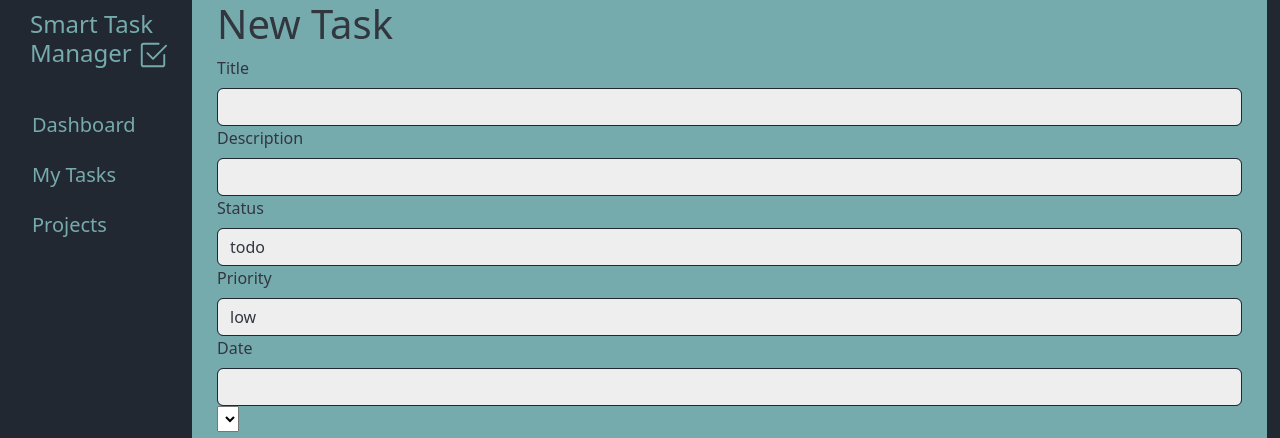
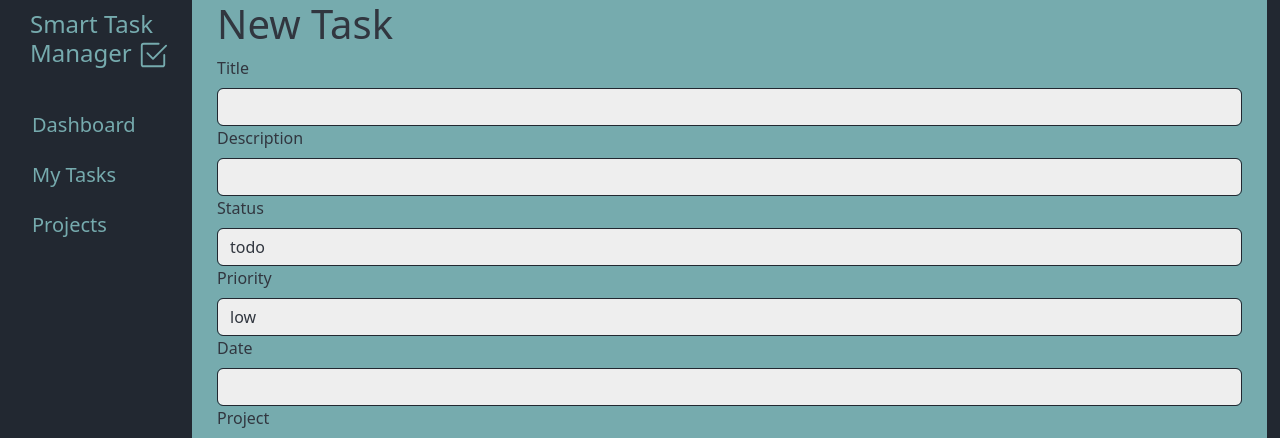
Before and after one commit to kathleen547/SmartTaskManager, a Flask app: page /new-task in a window 1280 px wide. Shown: the top 438 px of the page. Run offline with Flask 3, Linux system fonts and the light colour scheme; the visitor is signed in with stand-in values (Sample User, id 1); data that the repository does not hold is empty; some libraries are stand-ins or nearby versions.

Commit message:
Improve navigation flow and consistency

```diff
--- a/app/routes.py
+++ b/app/routes.py
@@ -346,7 +346,7 @@ def add_new_task():
         db.select(Project).where(Project.owner_id == current_user.id)
     )
     projects = result.scalars().all()
-    form.project_id.choices = [p.id for p in projects]
+    form.project_id.choices = [(p.id, p.title) for p in projects]
 
     if form.validate_on_submit():
         task_user_id = current_user.id
--- a/app/templates/base.html
+++ b/app/templates/base.html
@@ -19,7 +19,7 @@
 </svg></h4>
         <ul>
       <li class="nav-item">
-        <a href="#" class="nav-link active" aria-current="page">Dashboard</a> </li>
+        <a href="{{ url_for('main.get_content') }}" class="nav-link active" aria-current="page">Dashboard</a> </li>
         <li> <a href="{{ url_for('main.get_all_tasks') }}" class="nav-link">My Tasks</a> </li>
           <li> <a href="{{ url_for('main.get_all_projects') }}" class="nav-link">Projects</a> </li> </ul>
       <div class="exit">
--- a/app/templates/make-task.html
+++ b/app/templates/make-task.html
@@ -37,7 +37,7 @@
                {{ form.due_date(class="form-control", id="date-field") }}
            </div>
            <div class="field">
-               {{ form.project_id(class="form-label") }}
+               {{ form.project_id.label(class="form-label") }}
                {{ form.project_id(class="form-control", id="id-field") }}
            </div>
 
@@ -46,9 +46,6 @@
            </div>
 
        </form>
-
-
-
   </div>
 
 </div>
--- a/app/templates/project.html
+++ b/app/templates/project.html
@@ -10,7 +10,7 @@
         {{ project.description }}
         </div>
         <div class="project-header-right">
-        <a class="btn add-task-btn">Add Task</a>
+        <a class="btn add-task-btn" href="{{ url_for('main.add_new_task') }}">Add Task</a>
         <a class="btn edit-project-btn" href="{{ url_for('main.edit_project', project_id=project.id) }}">Edit Project</a>
         </div>
     </div>
```
